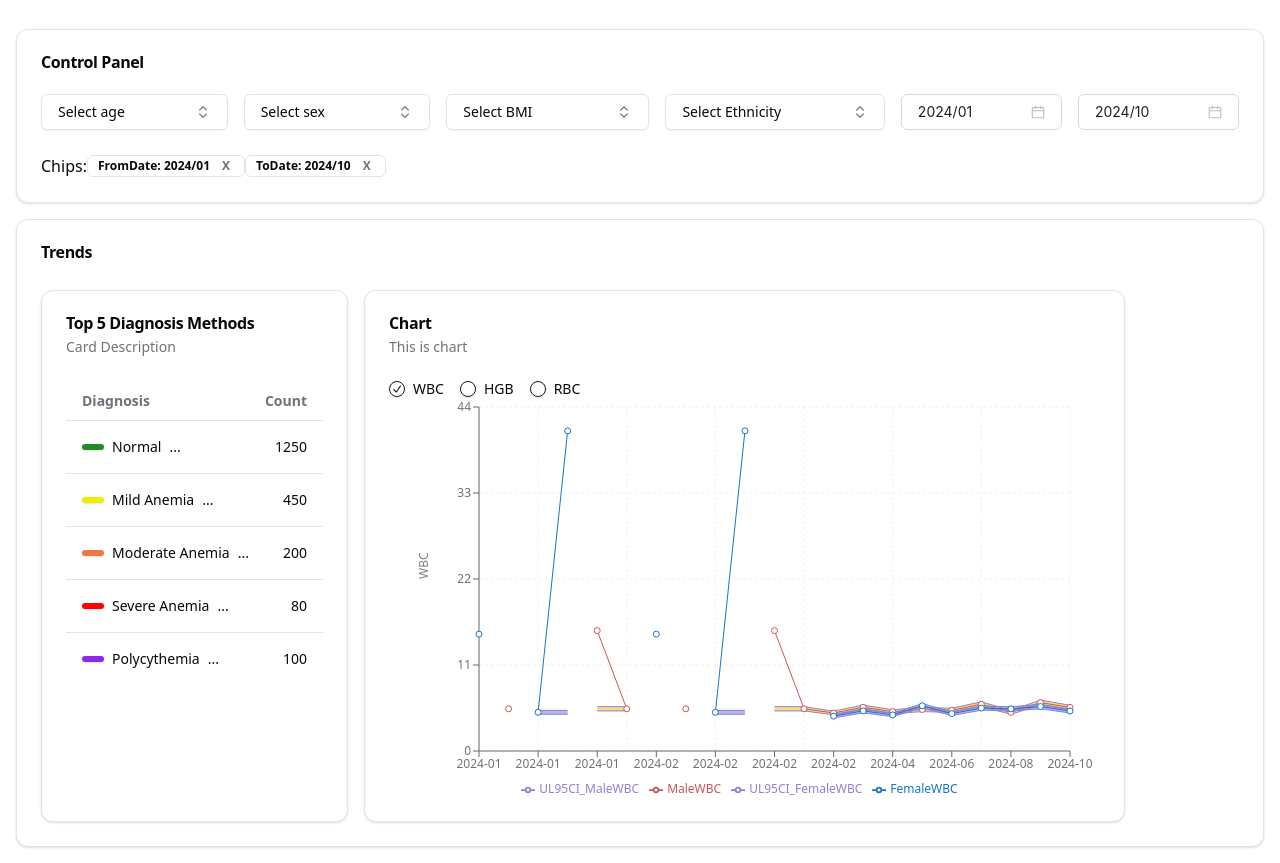
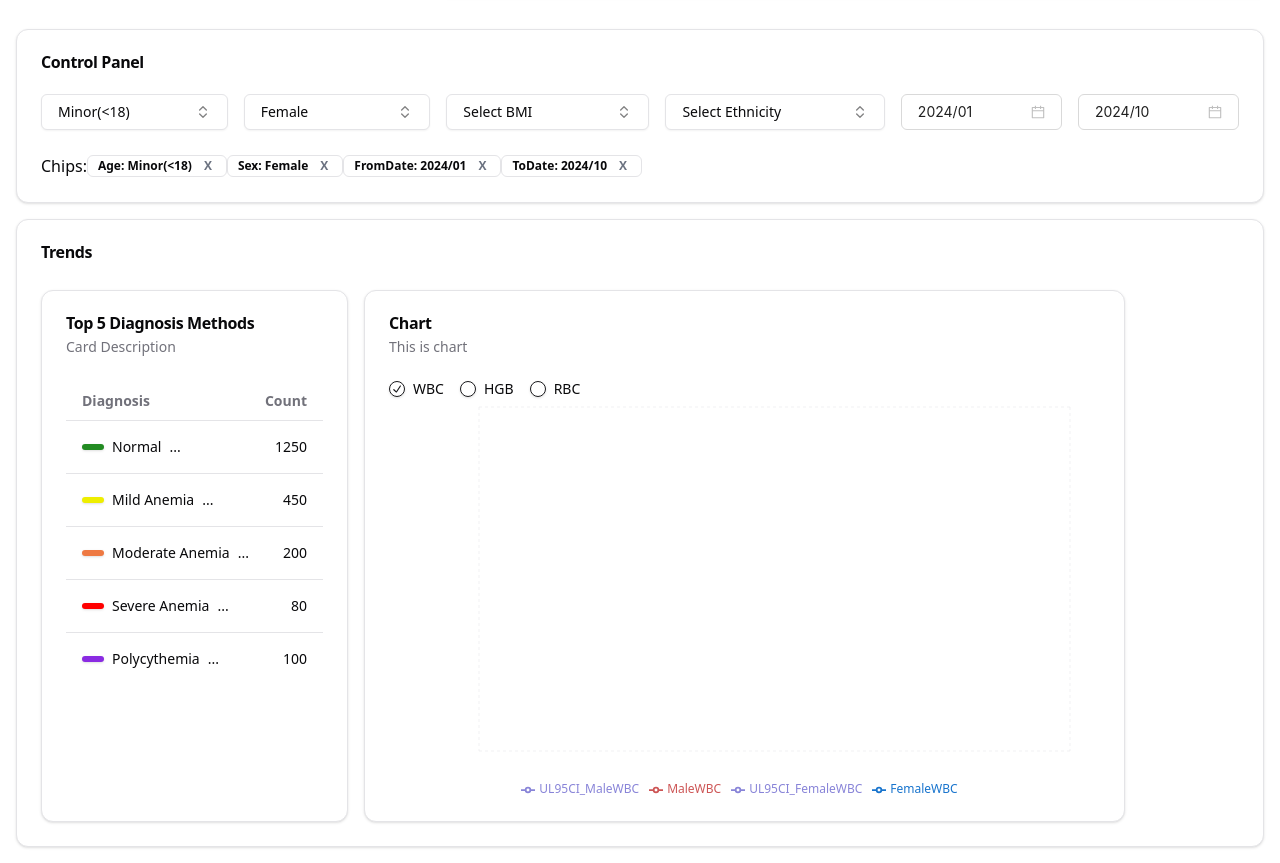
Before and after one commit to Steve23Joe/Blood-Count-fe, a React (Vite) app: page / in a window 1280 px wide. Shown: the part 929-1792 px from the top of the page. Built offline with nearby package versions, Linux system fonts and the light colour scheme.

Commit message:
updateData

```diff
--- a/src/components/ControlAndDisplay.tsx
+++ b/src/components/ControlAndDisplay.tsx
@@ -178,178 +178,28 @@ const sexs = [
   };
 
 
-const initialDummyData = [
-
-    {
+  const initialDummyData = [{
     "time": "2024-01",
     "Age":12,
-        "sex":"female",
-        "FemaleWBC": 14.95,
+    "sex":"male",
+    "MaleWBC": 5.4,
+    "FemaleWBC": 4.95,
+    "MaleHGB": 12.6,
     "FemaleHGB": 9,
     "NormalRBC": 4.05,
     "MildAnemiaRBC": 5.85,
     "ModerateAnemiaRBC": 8.55,
     "SevereAnemiaRBC":9.55,
     "PolycythemiaRBC":11.55,
+    "UL95CI_MaleWBC": [5.67, 5.13],
     "UL95CI_FemaleWBC": [5.2, 4.7],
-        "UL95CI_FemaleHGB": [9.45, 8.55]
-    },
-    {
-        "time": "2024-01",
-        "Age":12,
-        "sex":"male",
-        "MaleWBC": 5.4,
-        "MaleHGB": 12.6,
-        "NormalRBC": 4.05,
-        "MildAnemiaRBC": 5.85,
-        "ModerateAnemiaRBC": 8.55,
-        "SevereAnemiaRBC":9.55,
-        "PolycythemiaRBC":11.55,
-        "UL95CI_MaleWBC": [5.67, 5.13],
     "UL95CI_MaleHGB": [13.23, 11.97],
-    },
-    {
-        "time": "2024-01",
-        "Age":32,
-        "sex":"female",
-        "FemaleWBC": 4.95,
-        "FemaleHGB": 9,
-        "NormalRBC": 4.05,
-        "MildAnemiaRBC": 5.85,
-        "ModerateAnemiaRBC": 8.55,
-        "SevereAnemiaRBC":9.55,
-        "PolycythemiaRBC":11.55,
-        "UL95CI_FemaleWBC": [5.2, 4.7],
-        "UL95CI_FemaleHGB": [9.45, 8.55]
-    },
-    {
-        "time": "2024-01",
-        "Age":72,
-        "sex":"female",
-        "FemaleWBC": 40.95,
-        "FemaleHGB": 9,
-        "NormalRBC": 4.05,
-        "MildAnemiaRBC": 5.85,
-        "ModerateAnemiaRBC": 8.55,
-        "SevereAnemiaRBC":9.55,
-        "PolycythemiaRBC":11.55,
-        "UL95CI_FemaleWBC": [5.2, 4.7],
-        "UL95CI_FemaleHGB": [9.45, 8.55]
-    },
-    {
-        "time": "2024-01",
-        "Age":32,
-        "sex":"male",
-        "MaleWBC": 15.4,
-        "MaleHGB": 12.6,
-        "NormalRBC": 4.05,
-        "MildAnemiaRBC": 5.85,
-        "ModerateAnemiaRBC": 8.55,
-        "SevereAnemiaRBC":9.55,
-        "PolycythemiaRBC":11.55,
-        "UL95CI_MaleWBC": [5.67, 5.13],
-        "UL95CI_MaleHGB": [13.23, 11.97],
-    },
-    {
-        "time": "2024-01",
-        "Age":72,
-        "sex":"male",
-        "MaleWBC": 5.4,
-        "MaleHGB": 12.6,
-        "NormalRBC": 4.05,
-        "MildAnemiaRBC": 5.85,
-        "ModerateAnemiaRBC": 8.55,
-        "SevereAnemiaRBC":9.55,
-        "PolycythemiaRBC":11.55,
-        "UL95CI_MaleWBC": [5.67, 5.13],
-        "UL95CI_MaleHGB": [13.23, 11.97],
-    },
-    {
-        "time": "2024-02",
-        "Age":12,
-        "sex":"female",
-        "FemaleWBC": 14.95,
-        "FemaleHGB": 9,
-        "NormalRBC": 4.05,
-        "MildAnemiaRBC": 5.85,
-        "ModerateAnemiaRBC": 8.55,
-        "SevereAnemiaRBC":9.55,
-        "PolycythemiaRBC":11.55,
-        "UL95CI_FemaleWBC": [5.2, 4.7],
     "UL95CI_FemaleHGB": [9.45, 8.55]
 },
 {
     "time": "2024-02",
     "Age":12,
     "sex":"male",
-        "MaleWBC": 5.4,
-        "MaleHGB": 12.6,
-        "NormalRBC": 4.05,
-        "MildAnemiaRBC": 5.85,
-        "ModerateAnemiaRBC": 8.55,
-        "SevereAnemiaRBC":9.55,
-        "PolycythemiaRBC":11.55,
-        "UL95CI_MaleWBC": [5.67, 5.13],
-        "UL95CI_MaleHGB": [13.23, 11.97],
-    },
-    {
-        "time": "2024-02",
-        "Age":32,
-        "sex":"female",
-        "FemaleWBC": 4.95,
-        "FemaleHGB": 9,
-        "NormalRBC": 4.05,
-        "MildAnemiaRBC": 5.85,
-        "ModerateAnemiaRBC": 8.55,
-        "SevereAnemiaRBC":9.55,
-        "PolycythemiaRBC":11.55,
-        "UL95CI_FemaleWBC": [5.2, 4.7],
-        "UL95CI_FemaleHGB": [9.45, 8.55]
-    },
-    {
-        "time": "2024-02",
-        "Age":72,
-        "sex":"female",
-        "FemaleWBC": 40.95,
-        "FemaleHGB": 9,
-        "NormalRBC": 4.05,
-        "MildAnemiaRBC": 5.85,
-        "ModerateAnemiaRBC": 8.55,
-        "SevereAnemiaRBC":9.55,
-        "PolycythemiaRBC":11.55,
-        "UL95CI_FemaleWBC": [5.2, 4.7],
-        "UL95CI_FemaleHGB": [9.45, 8.55]
-    },
-    {
-        "time": "2024-02",
-        "Age":32,
-        "sex":"male",
-        "MaleWBC": 15.4,
-        "MaleHGB": 12.6,
-        "NormalRBC": 4.05,
-        "MildAnemiaRBC": 5.85,
-        "ModerateAnemiaRBC": 8.55,
-        "SevereAnemiaRBC":9.55,
-        "PolycythemiaRBC":11.55,
-        "UL95CI_MaleWBC": [5.67, 5.13],
-        "UL95CI_MaleHGB": [13.23, 11.97],
-    },
-    {
-        "time": "2024-02",
-        "Age":72,
-        "sex":"male",
-        "MaleWBC": 5.4,
-        "MaleHGB": 12.6,
-        "NormalRBC": 4.05,
-        "MildAnemiaRBC": 5.85,
-        "ModerateAnemiaRBC": 8.55,
-        "SevereAnemiaRBC":9.55,
-        "PolycythemiaRBC":11.55,
-        "UL95CI_MaleWBC": [5.67, 5.13],
-        "UL95CI_MaleHGB": [13.23, 11.97],
-    },
-{
-    "time": "2024-02",
     "MaleWBC": 4.86,
     "FemaleWBC": 4.46,
     "MaleHGB": 11.34,
@@ -367,6 +217,8 @@ const initialDummyData = [
 },
 {
     "time": "2024-03",
+    "Age":72,
+    "sex":"female",
     "MaleWBC": 5.589,
     "FemaleWBC": 5.129,
     "MaleHGB": 13.04,
@@ -384,6 +236,8 @@ const initialDummyData = [
 },
 {
     "time": "2024-04",
+    "Age":12,
+    "sex":"male",
     "MaleWBC": 5.03,
     "FemaleWBC": 4.616,
     "MaleHGB": 11.74,
@@ -400,6 +254,8 @@ const initialDummyData = [
 },
 {
     "time": "2024-05",
+    "Age":72,
+    "sex":"female",
     "MaleWBC": 5.308,
     "FemaleWBC": 5.7845,
     "MaleHGB": 13.5,
@@ -416,6 +272,8 @@ const initialDummyData = [
 },
 {
     "time": "2024-06",
+    "Age":12,
+    "sex":"male",
     "MaleWBC": 5.206,
     "FemaleWBC": 4.777,
     "MaleHGB": 12.15,
@@ -432,6 +290,8 @@ const initialDummyData = [
 },
 {
     "time": "2024-07",
+    "Age":12,
+    "sex":"male",
     "MaleWBC": 5.986,
     "FemaleWBC": 5.493,
     "MaleHGB": 13.97,
@@ -448,6 +308,8 @@ const initialDummyData = [
 },
 {
     "time": "2024-08",
+    "Age":72,
+    "sex":"female",
     "MaleWBC":  4.944,
     "FemaleWBC": 5.387,
     "MaleHGB": 12.58,
@@ -464,6 +326,8 @@ const initialDummyData = [
 },
 {
     "time": "2024-09",
+    "Age":12,
+    "sex":"male",
     "MaleWBC": 6.195,
     "FemaleWBC": 5.685,
     "MaleHGB": 14.47,
@@ -480,6 +344,8 @@ const initialDummyData = [
 },
 {
     "time": "2024-10",
+    "Age":72,
+    "sex":"female",
     "MaleWBC": 5.575,
     "FemaleWBC": 5.116,
     "MaleHGB": 13.02,
@@ -503,9 +369,9 @@ const ControlAndDisplay: React.FC = () => {
 
     const [state, setState] = React.useState({
         ageopen:false,
-        agevalue:"",
+        agevalue:"Minor(<18)",
         sexopen: false,
-        sexvalue: "",
+        sexvalue: "female",
         BMIopen: false,
         BMIvalue: "",
         Ethnicityopen: false,
```
Lines whose indentation alone changed are shown as unchanged.
